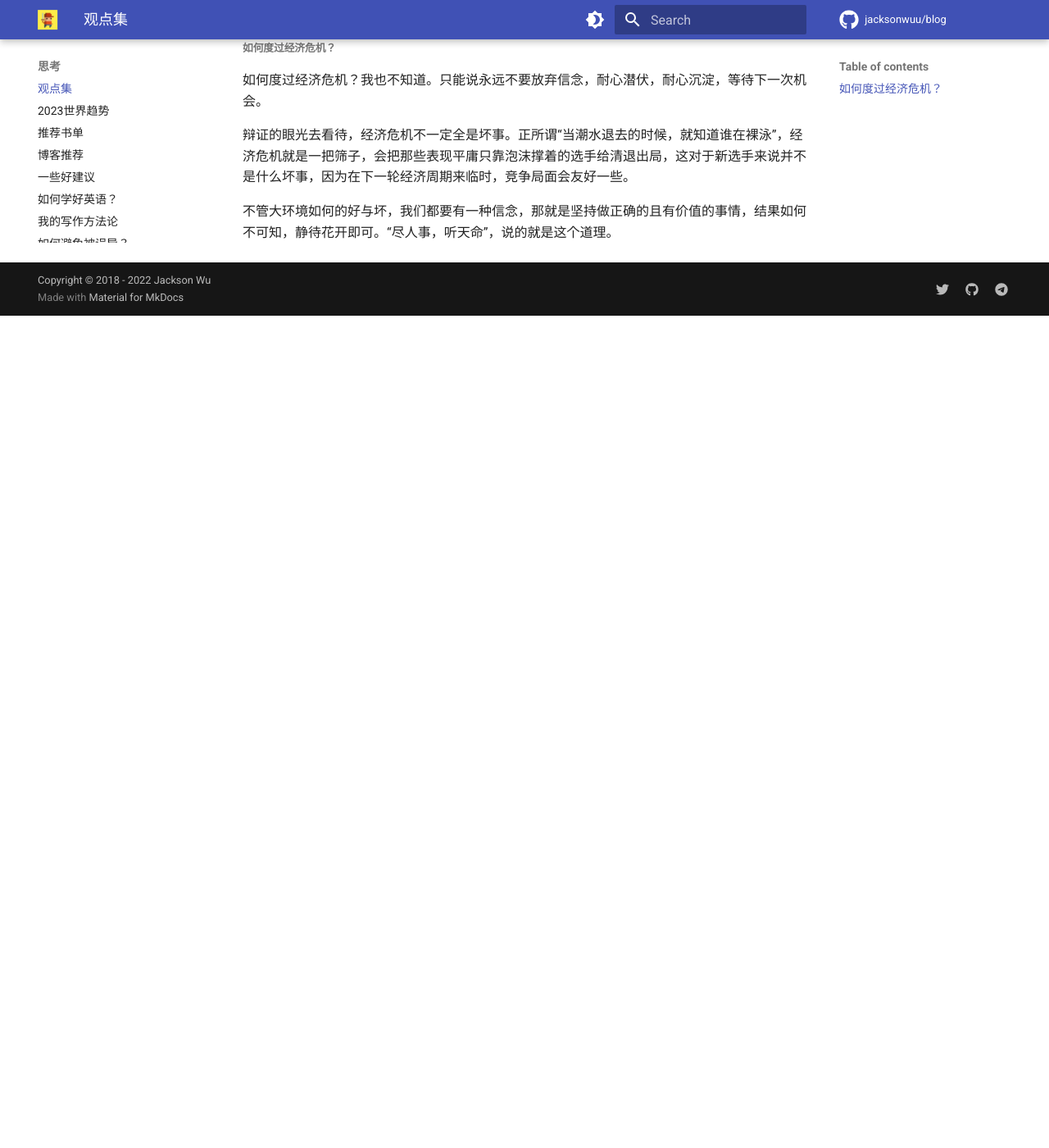
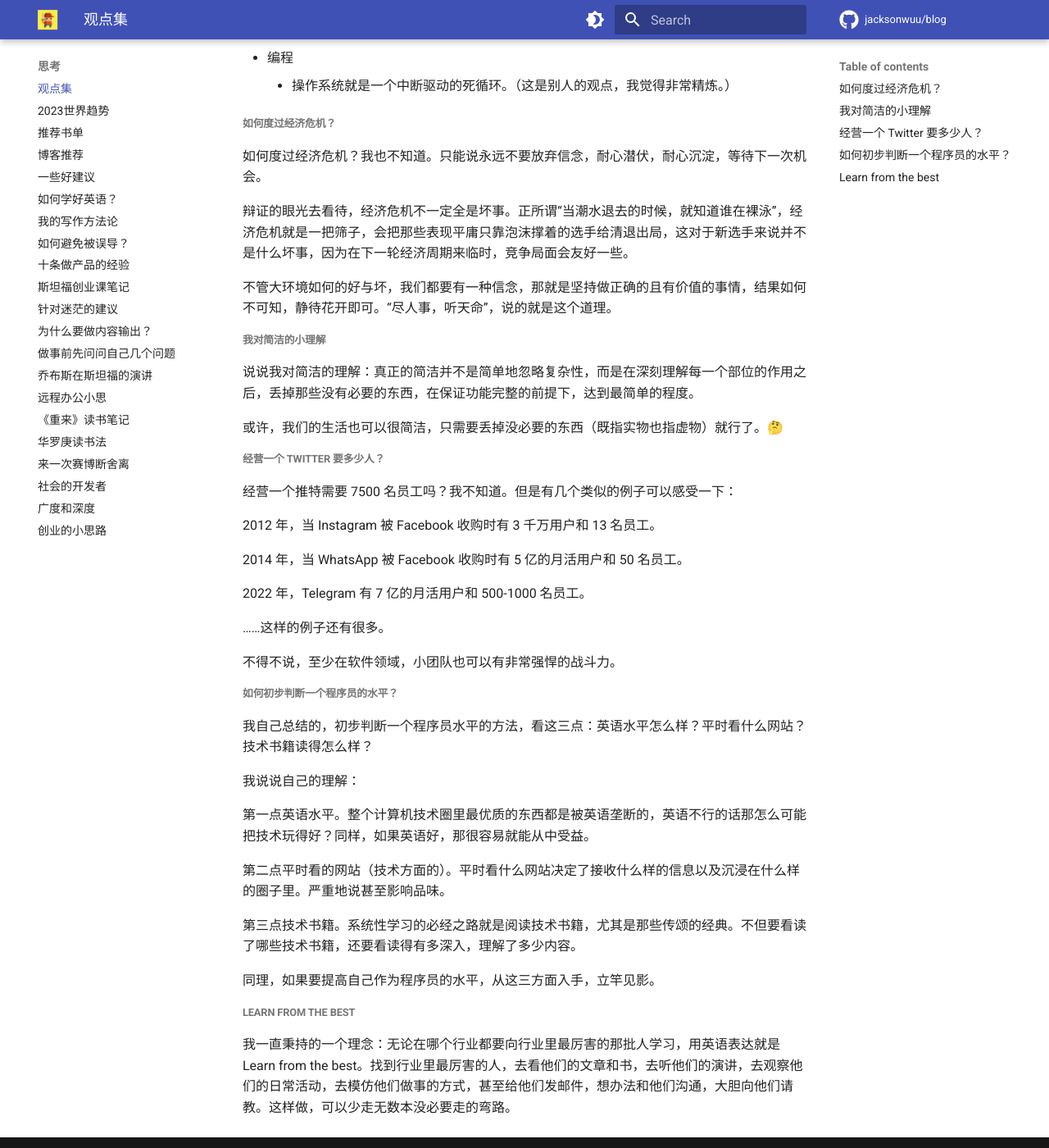
Before and after one commit to jacksonwuu/blog, an MkDocs documentation site: the page built from docs/thinking/观点集.md, in a window 1280 px wide and 1400 px high, scrolled down 2545 px. Shown: the whole window at 82% size. Built offline with MkDocs 1.6.1 and Material for MkDocs 9.7.7, drawn with Linux system fonts in a browser that asks for light colours; comment, search, counter and statistics services are not loaded; before the commit the page ends 2930 px from its top, so only the background shows below that; some of the changed text lies outside the part shown.

Commit message:
Update post

```diff
--- a/docs/thinking/观点集.md
+++ b/docs/thinking/观点集.md
@@ -35,6 +35,8 @@
     -   只要你不使用国内搜索引擎，你就超越国内大多数人了，同时你习惯于用英语读写，你就超越国内绝大部分人了。
     -   想尽一切办法学好英语，因为学英语这是一个收益比巨高的事情。
     -   做长期主义者，但也要适当地投机，这两者不矛盾。
+    -   在我的认知里，有两件珍贵的东西要好好保护，它们稍纵即逝，一个是你的业余时间，另外一个是你对某件事情的热情。
+    -   学习一个复杂的东西最需要的不是智力而是耐心。
 
 -   哲学
 
@@ -72,3 +74,41 @@
 辩证的眼光去看待，经济危机不一定全是坏事。正所谓“当潮水退去的时候，就知道谁在裸泳”，经济危机就是一把筛子，会把那些表现平庸只靠泡沫撑着的选手给清退出局，这对于新选手来说并不是什么坏事，因为在下一轮经济周期来临时，竞争局面会友好一些。
 
 不管大环境如何的好与坏，我们都要有一种信念，那就是坚持做正确的且有价值的事情，结果如何不可知，静待花开即可。“尽人事，听天命”，说的就是这个道理。
+
+##### 我对简洁的小理解
+
+说说我对简洁的理解：真正的简洁并不是简单地忽略复杂性，而是在深刻理解每一个部位的作用之后，丢掉那些没有必要的东西，在保证功能完整的前提下，达到最简单的程度。
+
+或许，我们的生活也可以很简洁，只需要丢掉没必要的东西（既指实物也指虚物）就行了。🤔
+
+##### 经营一个 Twitter 要多少人？
+
+经营一个推特需要 7500 名员工吗？我不知道。但是有几个类似的例子可以感受一下：
+
+2012 年，当 Instagram 被 Facebook 收购时有 3 千万用户和 13 名员工。
+
+2014 年，当 WhatsApp 被 Facebook 收购时有 5 亿的月活用户和 50 名员工。
+
+2022 年，Telegram 有 7 亿的月活用户和 500-1000 名员工。
+
+……这样的例子还有很多。
+
+不得不说，至少在软件领域，小团队也可以有非常强悍的战斗力。
+
+##### 如何初步判断一个程序员的水平？
+
+我自己总结的，初步判断一个程序员水平的方法，看这三点：英语水平怎么样？平时看什么网站？技术书籍读得怎么样？
+
+我说说自己的理解：
+
+第一点英语水平。整个计算机技术圈里最优质的东西都是被英语垄断的，英语不行的话那怎么可能把技术玩得好？同样，如果英语好，那很容易就能从中受益。
+
+第二点平时看的网站（技术方面的）。平时看什么网站决定了接收什么样的信息以及沉浸在什么样的圈子里。严重地说甚至影响品味。
+
+第三点技术书籍。系统性学习的必经之路就是阅读技术书籍，尤其是那些传颂的经典。不但要看读了哪些技术书籍，还要看读得有多深入，理解了多少内容。
+
+同理，如果要提高自己作为程序员的水平，从这三方面入手，立竿见影。
+
+##### Learn from the best
+
+我一直秉持的一个理念：无论在哪个行业都要向行业里最厉害的那批人学习，用英语表达就是 Learn from the best。找到行业里最厉害的人，去看他们的文章和书，去听他们的演讲，去观察他们的日常活动，去模仿他们做事的方式，甚至给他们发邮件，想办法和他们沟通，大胆向他们请教。这样做，可以少走无数本没必要走的弯路。
```
